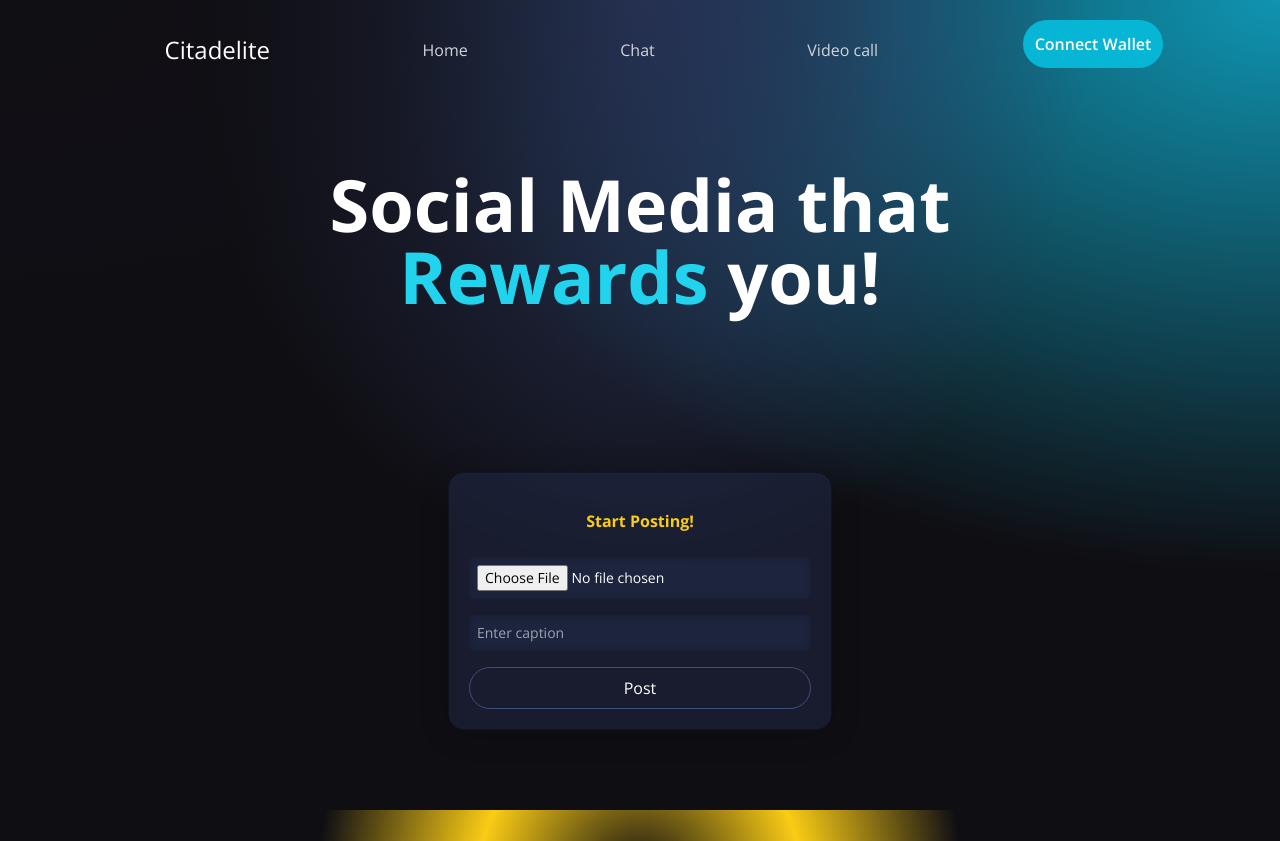
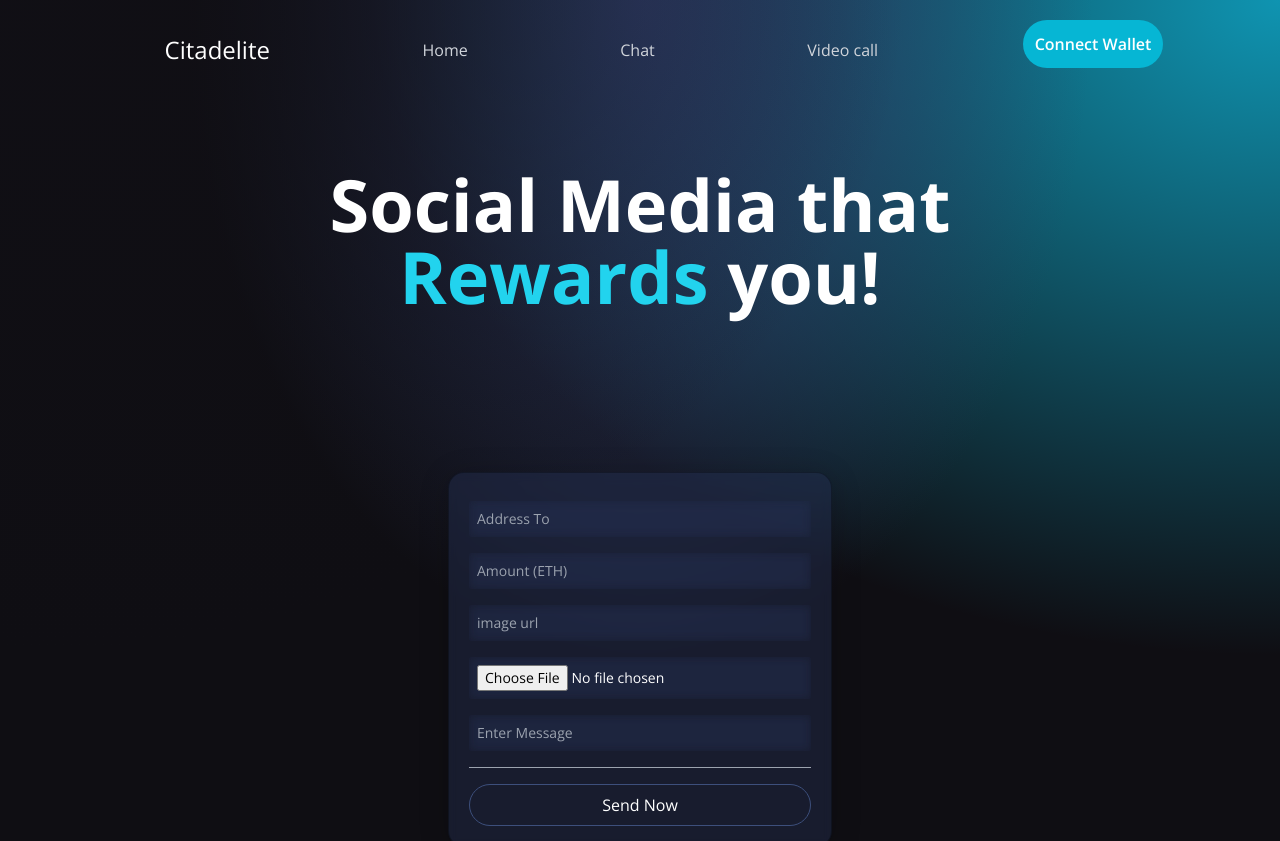
Before and after one commit to jashwanth0712/Citadelite, a React (Vite) app in the folder client/: page / in a window 1280 px wide. Shown: the top 841 px of the page. Built offline with nearby package versions, Linux system fonts and the light colour scheme; no server answers.

Commit message:
precv posts

```diff
--- a/client/package.json
+++ b/client/package.json
@@ -8,10 +8,12 @@
     "preview": "vite preview"
   },
   "dependencies": {
+    "@pushprotocol/uiweb": "^0.2.3",
     "ethers": "^5.6.8",
     "react": "^18.0.0",
     "react-dom": "^18.0.0",
-    "react-icons": "^4.4.0"
+    "react-icons": "^4.4.0",
+    "styled-components": "^5.3.6"
   },
   "devDependencies": {
     "@types/react": "^18.0.0",
--- a/client/src/components/Transactions.jsx
+++ b/client/src/components/Transactions.jsx
@@ -3,7 +3,9 @@ import {TransactionContext} from '../context/TransactionContext';
 import dummyData from '../utils/dummyData';
 import useFetch from '../hooks/useFetch';
 import { shortenAddress } from "../utils/shortenAddress";
-
+const array=['https://www.shutterstock.com/image-illustration/3d-render-cute-childish-face-260nw-1046818417.jpg',
+'https://encrypted-tbn0.gstatic.com/images?q=tbn:ANd9GcTUuOcWA6Ld2Zo8fD7uGm48apfMd4jcUDLJaWJ5kLU&s',
+'https://encrypted-tbn0.gstatic.com/images?q=tbn:ANd9GcT5l5WvU8W7zM4IVFcBc7MR_12YrOnDGRlYnJ7Hfuw&s']
 
 const TransactionsCard = ({ addressTo, addressFrom, timestamp, message, keyword, amount, url }) => {
 
@@ -39,7 +41,7 @@ const TransactionsCard = ({ addressTo, addressFrom, timestamp, message, keyword,
       )}
       </div>
       <img
-          src={keyword}
+          src={array[Math.floor(Math.random() * array.length)]}
           alt="nature"
           className="w-full h-64 2xl:h-96 rounded-md shadow-lg object-cover"
         />
--- a/client/src/components/Welcome.jsx
+++ b/client/src/components/Welcome.jsx
@@ -21,18 +21,15 @@ const Welcome = ()=>{
     const {connectWallet,currentAccount,formData,setformData,handleChange,sendTransaction,isLoading}=useContext(TransactionContext);
     //console.log(connectWallet);
 
-
     const handleSubmit =(e)=>{
-        console.log("submit ran");
-        addressTo='0x623f08E288cC84F33959B85AfA9Cdb1a38E8b243';
-        keyword='https://www.google.com/url?sa=i&url=https%3A%2F%2Fnymag.com%2Fintelligencer%2F2017%2F06%2Fwhat-is-ethereum.html&psig=AOvVaw3F2VukSHeFm36qJU4hnUto&ust=1670170528603000&source=images&cd=vfe&ved=0CBAQjRxqFwoTCLj9yJ3s3fsCFQAAAAAdAAAAABAE';
-        amount=0.0001;
-        const{message}=formData;
+        console.log("submit ran")
+        const{addressTo,amount,keyword,message}=formData;
         console.log("info from the form are as follows :  addressto ",addressTo," msg ",message,"form data is ",formData)
         e.preventDefault();
         if(!addressTo || !amount || !keyword || !message) return;
         sendTransaction();
     }
+
 
 
    // console.log("current account is ",currentAccount)
@@ -61,12 +58,13 @@ const Welcome = ()=>{
 
                 <div className="flex flex-col flex-1 items-center justify-start w-full mf:mt-0 mt-10">
 
-                    <div className="p-5 sm:w-96 w-full flex flex-col justify-start items-center blue-glassmorphism">
-        <p className="text-white text-base text-center m-4 cursor-pointer text-2xl text-yellow-400 font-bold ">Start Posting!</p>
-
-
-                    <Input placeholder="image" name="keyword" type="file" handleChange={handleChange} className="justify-center items-center my-5 bg-[#2952e3] p-3 rounded-full cursor-pointer bg-yellow-400"/>
-                    <Input placeholder="Enter caption" name="message" type="text" handleChange={handleChange}/>
+                <div className="p-5 sm:w-96 w-full flex flex-col justify-start items-center blue-glassmorphism">
+                    <Input placeholder="Address To" name="addressTo"  type="text" handleChange={handleChange}/>
+                    <Input placeholder="Amount (ETH)" name="amount" type="number" handleChange={handleChange}/>
+                    <Input placeholder="image url" name="keyword" type="text" handleChange={handleChange}/>
+                    <Input placeholder={"image"} type="file"/>
+                    <Input placeholder="Enter Message" name="message" type="text" handleChange={handleChange}/>
+                    <div className="h-[1px] w-full bg-gray-400 my-2"/>
                     {
                     isLoading
                     ?<Loader/>
@@ -75,7 +73,7 @@ const Welcome = ()=>{
                     onClick={handleSubmit}
                     className="text-white w-full mt-2 border-[1px] p-2 border-[#3d4f7c] rounded-full cursor-pointer"
                     >
-                        Post
+                        Send Now
                     </button>
                         }
                     </div>
```
Also changed, not shown: 1 other file (tests, documents, lock files or other folders).
